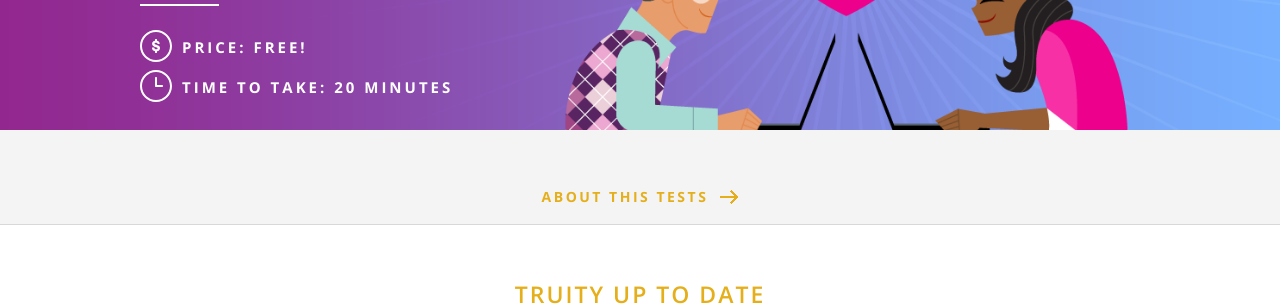
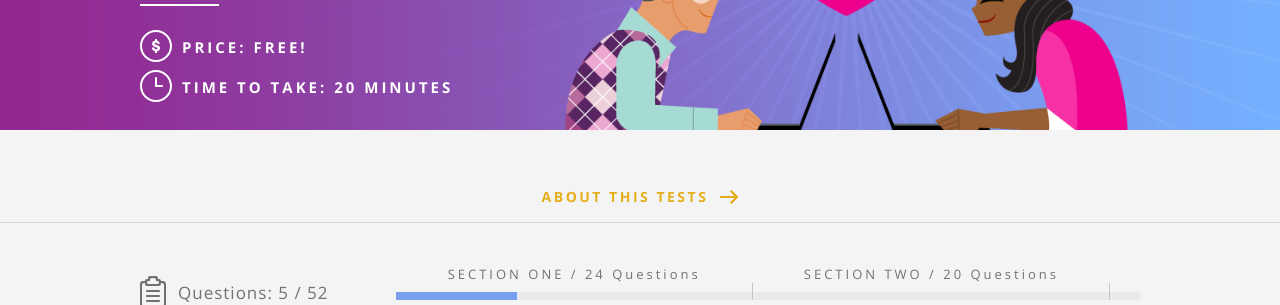
Before and after one commit to zinovyevaleks/Code_Your_Dream_FE_test_task, a website: page dist/index.html in a window 1280 px wide. Shown: the part 333-638 px from the top of the page. Drawn offline with nearby package versions, Linux system fonts and the light colour scheme.

Commit message:
progress component in test block

```diff
--- a/app/scss/components/about.scss
+++ b/app/scss/components/about.scss
@@ -1,6 +1,6 @@
 .about {
   padding-top: 35px;
-  padding-bottom: 18px;
+  padding-bottom: 16px;
   border-bottom: 1px solid #d8d8d8;
   background-color: #f4f4f4;
 
--- /dev/null
+++ b/app/scss/components/progressbar.scss
@@ -0,0 +1,11 @@
+.progressbar {
+  position: relative;
+  height: 8px;
+  width: 100%;
+  background-color: #eaeaea;
+
+  &__inner {
+    height: 100%;
+    background-color: $secondary-color;
+  }
+}
--- /dev/null
+++ b/app/scss/components/test.scss
@@ -0,0 +1,70 @@
+.test {
+  background-color: #f4f4f4;
+  padding-top: 45px;
+
+  &__header {
+    display: flex;
+    align-items: center;
+    margin-bottom: 19px;
+    gap: 67px;
+  }
+
+  &__counter {
+    display: flex;
+    align-items: center;
+    gap: 12px;
+    flex-shrink: 0;
+  }
+
+  &__counter-text {
+    font-size: 17px;
+    letter-spacing: 1px;
+    line-height: 21px;
+    color: $main-text-color;
+  }
+
+  &__progress {
+    display: grid;
+    grid-template-columns: 1fr 1fr 30px;
+    grid-template-rows: auto auto;
+    row-gap: 11px;
+    flex-grow: 1;
+    padding-bottom: 17px;
+  }
+
+  &__progress-label {
+    position: relative;
+    font-size: 13px;
+    letter-spacing: 3px;
+    color: $main-text-color;
+    text-align: center;
+
+    &:after {
+      content: '';
+      position: absolute;
+      top: calc(100% + 2px);
+      right: 0px;
+      z-index: 1;
+      height: 17px;
+      width: 1px;
+      background-color: #c4c4c4;
+    }
+
+    &--first {
+      grid-column: 1 / span 1;
+      grid-row: 1 / span 1;
+
+
+    }
+
+    &--second {
+      grid-column: 2 / span 1;
+      grid-row: 1 / span 1;
+    }
+  }
+
+  &__progress-indicator {
+    grid-column: 1 / span 3;
+    grid-row: 2 / span 1;
+  }
+}
--- a/app/scss/style.scss
+++ b/app/scss/style.scss
@@ -12,3 +12,5 @@
 @import "components/subscribe.scss";
 @import "components/footer.scss";
 @import "components/socials.scss";
+@import "components/test.scss";
+@import "components/progressbar.scss";
```
Also changed, not shown: dist/index.html, dist/style.css.
